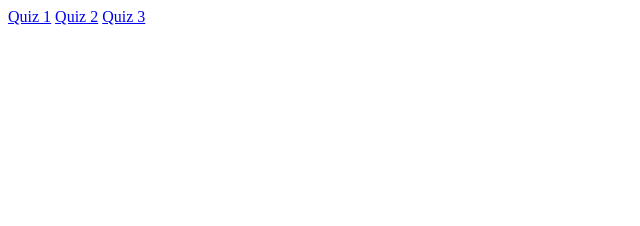
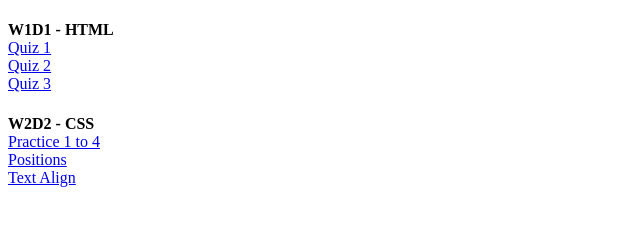
Before and after one commit to RanaSaber/RanaSaber.github.io, a plain HTML site: page index.html in a window 1280 px wide. Shown: the whole page, without its empty margins (0-640 px from the left). Drawn offline with Linux system fonts and the light colour scheme.

Commit message:
add to main page

```diff
--- a/index.html
+++ b/index.html
@@ -1,6 +1,17 @@
 <!DOCTYPE html>
+<style>
+    h4 {
+        margin-bottom: 0px;
+    }
+</style>
 <html>
-    <a href="W1D1/html_practice1.html">Quiz 1</a>
-    <a href="W1D1/html_practice2.html">Quiz 2</a>
+    <h4>W1D1 - HTML</h4>
+    <a href="W1D1/html_practice1.html">Quiz 1</a><br>
+    <a href="W1D1/html_practice2.html">Quiz 2</a><br>
     <a href="W1D1/html_practice3.html">Quiz 3</a>
+
+    <h4>W2D2 - CSS</h4>
+    <a href="W1D2/css_practice1.html">Practice 1 to 4</a><br>
+    <a href="W1D2/css_practice2.html">Positions</a><br>
+    <a href="W1D2/css_practice3.html">Text Align</a>
 </html>
```
